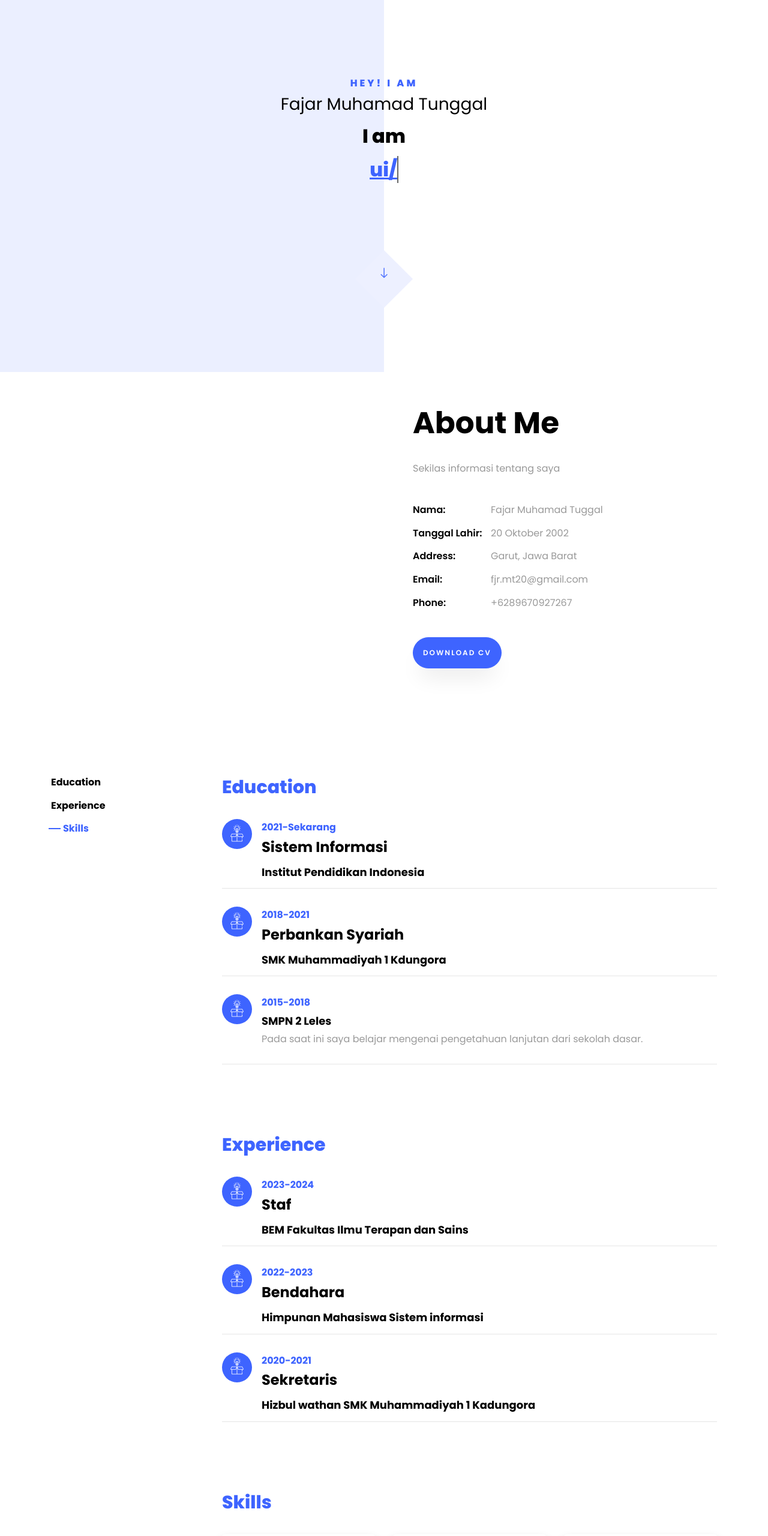
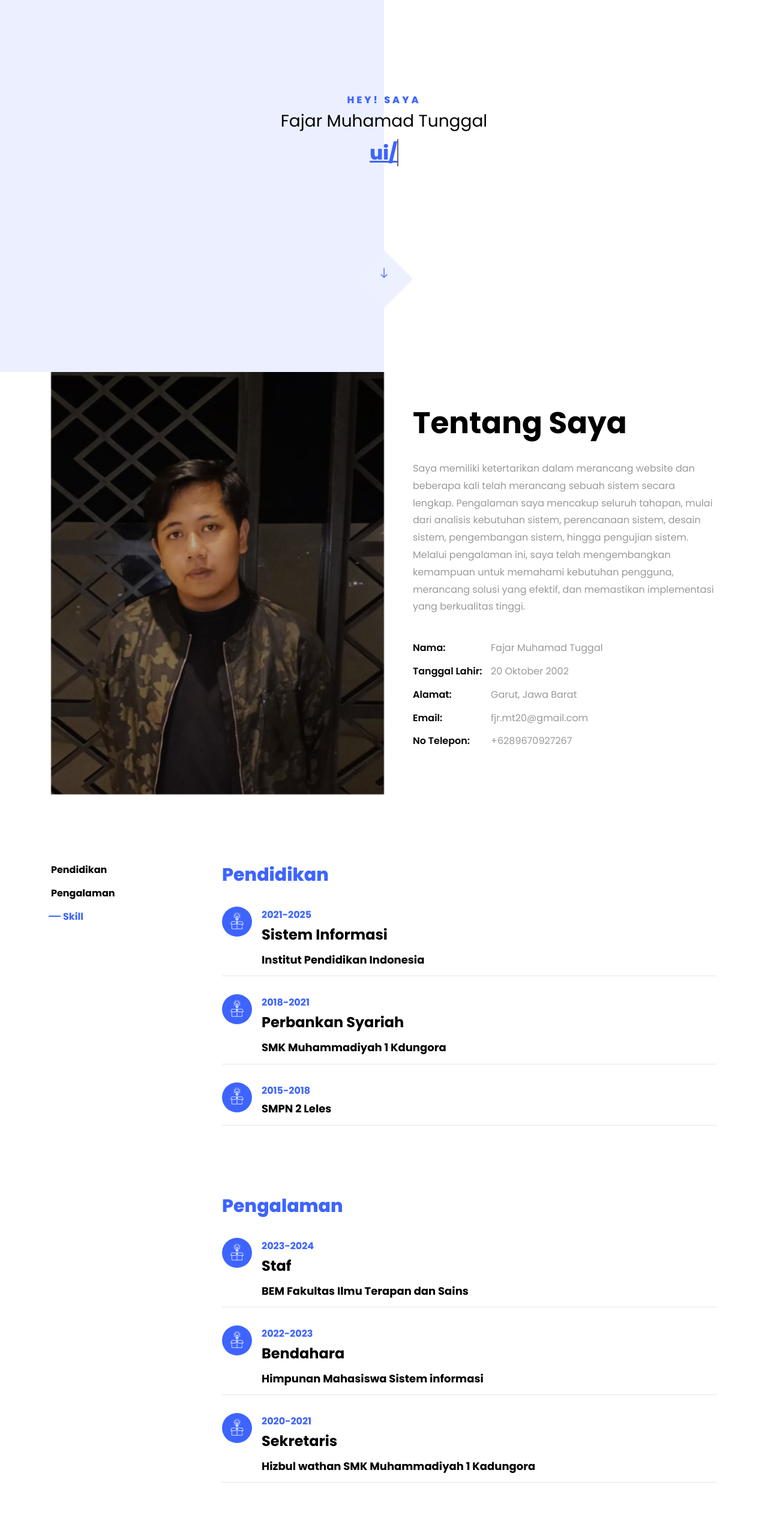
Before and after one commit to Fajarmuhamadtunggal/Web-Portofolio, a plain HTML site: page index.html in a window 1280 px wide. Shown: the part 180-2740 px from the top of the page at 60% size. Drawn offline with Linux system fonts and the light colour scheme; files whose address does not match are found by name.

Commit message:
Updated index.html and added about.jpg

```diff
--- a/index.html
+++ b/index.html
@@ -44,19 +44,18 @@
         <div class="row no-gutters slider-text js-fullheight justify-content-center align-items-center">
           <div class="col-lg-8 col-md-6 ftco-animate d-flex align-items-center">
           	<div class="text text-center">
-          		<span class="subheading">Hey! I am</span>
+          		<span class="subheading">Hey! Saya</span>
 		  				<h3>Fajar Muhamad Tunggal</h3>
-						<h2>I am</h2>
 			  				<h2>
 								  <span
 								     class="txt-rotate"
 								     data-period="2000"
-								     data-rotate='[ "ui/ux Designer.", "programer.", "Marketer.", "Blogger" ]'></span>
+								     data-rotate='[ "ui/ux Designer.", "programmer.", "Blogger" ]'></span>
 								</h2>
 							</div>
-            </div>
-          </div>
-        </div>
+                        </div>
+                    </div>
+                </div>
       </div>
       <div class="mouse">
 				<a href="#" class="mouse-icon">
@@ -79,22 +78,17 @@
     				<div class="row justify-content-start pb-3">
 		          <div class="col-md-12 heading-section ftco-animate">
 		          	<h1 class="big">About</h1>
-		            <h2 class="mb-4">About Me</h2>
-		            <p>Sekilas informasi tentang saya</p>
+		            <h2 class="mb-4">Tentang Saya</h2>
+		            <p>Saya memiliki ketertarikan dalam merancang website dan beberapa kali telah merancang sebuah sistem secara lengkap. Pengalaman saya mencakup seluruh tahapan, mulai dari analisis kebutuhan sistem, perencanaan sistem, desain sistem, pengembangan sistem, hingga pengujian sistem. Melalui pengalaman ini, saya telah mengembangkan kemampuan untuk memahami kebutuhan pengguna, merancang solusi yang efektif, dan memastikan implementasi yang berkualitas tinggi. </p>
 		            <ul class="about-info mt-4 px-md-0 px-2">
 		            	<li class="d-flex"><span>Nama:</span> <span>Fajar Muhamad Tuggal</span></li>
 		            	<li class="d-flex"><span>Tanggal Lahir:</span> <span>20 Oktober 2002</span></li>
-		            	<li class="d-flex"><span>Address:</span> <span>Garut, Jawa Barat</span></li>
+		            	<li class="d-flex"><span>Alamat:</span> <span>Garut, Jawa Barat</span></li>
 		            	<li class="d-flex"><span>Email:</span> <span>fjr.mt20@gmail.com</span></li>
-		            	<li class="d-flex"><span>Phone: </span> <span>+6289670927267</span></li>
+		            	<li class="d-flex"><span>No Telepon: </span> <span>+6289670927267</span></li>
 		            </ul>
 		          </div>
 		        </div>
-	          <div class="counter-wrap ftco-animate d-flex mt-md-3">
-              <div class="text">
-                <p><a href="#" class="btn btn-primary py-3 px-3">Download CV</a></p>
-              </div>
-	          </div>
 	        </div>
         </div>
     	</div>
@@ -106,21 +100,21 @@
     			<div class="col-md-3">
 				    <nav id="navi">
 					    <ul>
-					      <li><a href="#page-1">Education</a></li>
-					      <li><a href="#page-2">Experience</a></li>
-					      <li><a href="#page-3">Skills</a></li>
+					      <li><a href="#page-1">Pendidikan</a></li>
+					      <li><a href="#page-2">Pengalaman</a></li>
+					      <li><a href="#page-3">Skill</a></li>
 					    </ul>
 					  </nav>
 					</div>
 					<div class="col-md-9">
 					  <div id="page-1" class= "page one">
-					  	<h2 class="heading">Education</h2>
+					  	<h2 class="heading">Pendidikan</h2>
 						  <div class="resume-wrap d-flex ftco-animate">
 	    					<div class="icon d-flex align-items-center justify-content-center">
 					    		<span class="flaticon-ideas"></span>
 					    	</div>
 					    	<div class="text pl-3">
-		    					<span class="date">2021-Sekarang</span>
+		    					<span class="date">2021-2025</span>
 		    					<h2>Sistem Informasi</h2>
 		    					<span class="position">Institut Pendidikan Indonesia</span>
 		    				</div>
@@ -142,12 +136,11 @@
 					    	<div class="text pl-3">
 		    					<span class="date">2015-2018</span><br>
 		    					<span class="position">SMPN 2 Leles</span>
-		    					<p>Pada saat ini saya belajar mengenai pengetahuan lanjutan dari sekolah dasar.</p>
 	    					</div>
 	    				</div>
 					  </div>
 					  <div id="page-2" class= "page two">
-					  	<h2 class="heading">Experience</h2>
+					  	<h2 class="heading">Pengalaman</h2>
 						  <div class="resume-wrap d-flex ftco-animate">
 					    	<div class="icon d-flex align-items-center justify-content-center">
 					    		<span class="flaticon-ideas"></span>
@@ -181,7 +174,7 @@
 	    				</div>
 					  </div>
 					  <div id="page-3" class= "page three">
-					  	<h2 class="heading">Skills</h2>
+					  	<h2 class="heading">Skill</h2>
 					  	<div class="row progress-circle mb-5">
 					  		<div class="col-lg-4 mb-4">
 						      <div class="bg-white rounded-lg shadow p-4">
@@ -320,9 +313,8 @@
     	<div class="container-fluid px-md-0">
     		<div class="row no-gutters justify-content-center pb-5">
           <div class="col-md-12 heading-section text-center ftco-animate">
-          	<h1 class="big big-2">Projects</h1>
-            <h2 class="mb-4">Our Projects</h2>
-            <p>Far far away, behind the word mountains, far from the countries Vokalia and Consonantia</p>
+          	<h1 class="big big-2">Projek</h1>
+            <h2 class="mb-4">Projek</h2>
           </div>
         </div>
     		<div class="row no-gutters">
@@ -360,8 +352,8 @@
       <div class="container">
       	<div class="row justify-content-center mb-5 pb-3">
           <div class="col-md-7 heading-section text-center ftco-animate">
-            <h1 class="big big-2">Contact</h1>
-            <h2 class="mb-4">Contact Me</h2>
+            <h1 class="big big-2">Contak</h1>
+            <h2 class="mb-4">Kontak Saya</h2>
           </div>
         </div>
 
@@ -372,7 +364,7 @@
           			<span class="icon-map-signs"></span>
           		</div>
           		<div>
-	          		<h3 class="mb-4">Address</h3>
+	          		<h3 class="mb-4">Alamat</h3>
 		            <p>Garut, Jawa Barat</p>
 		          </div>
 	          </div>
@@ -383,7 +375,7 @@
           			<span class="icon-phone2"></span>
           		</div>
           		<div>
-	          		<h3 class="mb-4">Contact Number</h3>
+	          		<h3 class="mb-4">No Kontak</h3>
 		            <p><a href="tel://1234567920">+6289670927267</a></p>
 	            </div>
 	          </div>
@@ -394,8 +386,8 @@
           			<span class="icon-paper-plane"></span>
           		</div>
           		<div>
-	          		<h3 class="mb-4">Email Address</h3>
-		            <p><a href="mailto:info@yoursite.com">fjr.mt20@yoursite.com</a></p>
+	          		<h3 class="mb-4">Alamat Email</h3>
+		            <p><a href="mailto:info@yoursite.com">fjr.mt20@gmail.com</a></p>
 		          </div>
 	          </div>
           </div>
```
Also changed, not shown: images/about.jpg (added).
